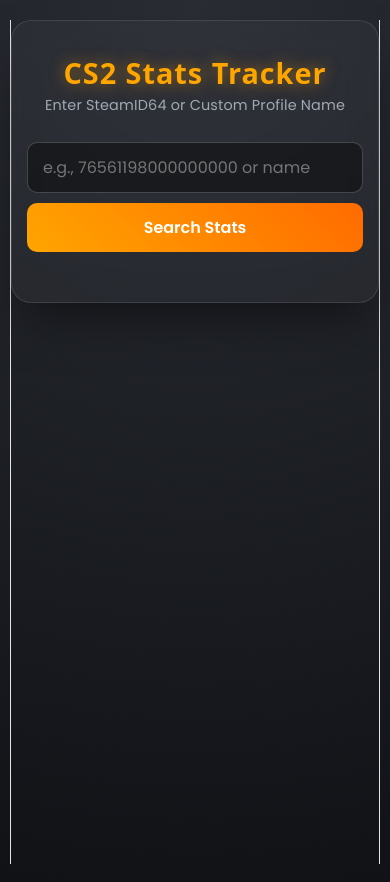
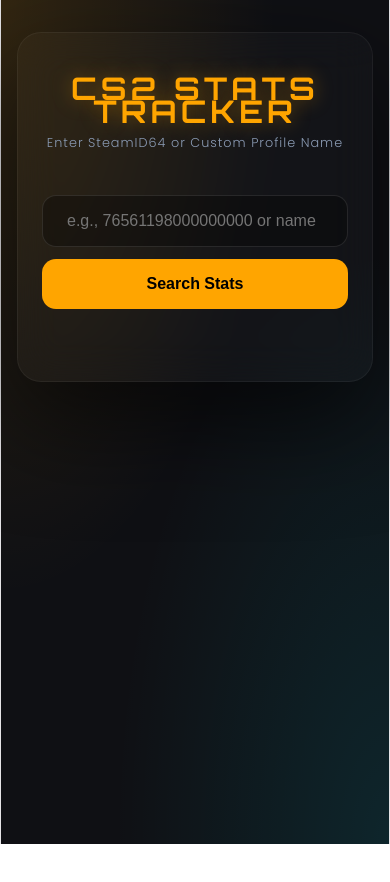
Before and after one commit to vthish/CS2-stats-tracker, a React (Vite) app: page / in a window 390 px wide. After the commit the page ends 844 px from the top, so only its background shows below. Built offline with nearby package versions, Linux system fonts and the light colour scheme.

Commit message:
UI: Improved mobile responsiveness and refined grid layout new

```diff
--- a/src/App.css
+++ b/src/App.css
@@ -1,169 +1,172 @@
-@import url('https://fonts.googleapis.com/css2?family=Poppins:wght@400;600;800&display=swap');
+@import url('https://fonts.googleapis.com/css2?family=Orbitron:wght@400;700&family=Poppins:wght@300;400;600&display=swap');
 
 * {
   box-sizing: border-box;
   margin: 0;
   padding: 0;
-  font-family: 'Poppins', sans-serif;
 }
 
 body {
-  background: radial-gradient(circle at top, #2a2d34 0%, #101216 100%);
+  background: #0f1014;
+  background-image:
+    radial-gradient(at 0% 0%, rgba(255, 165, 0, 0.15) 0px, transparent 50%),
+    radial-gradient(at 100% 100%, rgba(0, 229, 255, 0.1) 0px, transparent 50%);
   color: #ffffff;
   min-height: 100vh;
   display: flex;
   justify-content: center;
   align-items: flex-start;
-  padding: 20px 10px;
+  font-family: 'Poppins', sans-serif;
+  overflow-x: hidden;
 }
 
 .app-wrapper {
   width: 100%;
-  max-width: 1000px;
+  padding: 2rem 1rem;
   display: flex;
   justify-content: center;
+  animation: fadeIn 0.8s ease-in;
 }
 
 .app-container {
-  background: rgba(255, 255, 255, 0.03);
-  backdrop-filter: blur(15px);
-  border: 1px solid rgba(255, 255, 255, 0.1);
-  border-radius: 20px;
-  padding: 30px 20px;
   width: 100%;
-  box-shadow: 0 25px 50px -12px rgba(0, 0, 0, 0.5);
-  text-align: center;
+  max-width: 1100px;
+  background: rgba(255, 255, 255, 0.02);
+  backdrop-filter: blur(20px);
+  -webkit-backdrop-filter: blur(20px);
+  border: 1px solid rgba(255, 255, 255, 0.05);
+  border-radius: 24px;
+  padding: clamp(1.5rem, 5vw, 3.5rem);
+  box-shadow: 0 40px 100px rgba(0, 0, 0, 0.6);
+  transition: transform 0.3s ease;
 }
 
 .title-glow {
-  font-size: clamp(1.8rem, 5vw, 3rem); /* Responsive font size */
-  font-weight: 800;
+  font-family: 'Orbitron', sans-serif;
+  font-size: clamp(1.5rem, 8vw, 3.5rem);
+  font-weight: 700;
   color: #ffa500;
-  text-shadow: 0 0 15px rgba(255, 165, 0, 0.5);
-  margin-bottom: 10px;
-  letter-spacing: 1px;
+  text-transform: uppercase;
+  letter-spacing: 4px;
+  margin-bottom: 0.5rem;
+  text-shadow: 0 0 20px rgba(255, 165, 0, 0.4);
 }
 
 .subtitle {
-  color: #a0aab2;
-  margin-bottom: 25px;
-  font-size: clamp(0.9rem, 2vw, 1.1rem);
+  color: #8b9bb4;
+  font-size: clamp(0.8rem, 2.5vw, 1rem);
+  margin-bottom: 2.5rem;
+  font-weight: 300;
+  letter-spacing: 1px;
 }
 
 .search-box {
   display: flex;
-  flex-direction: row;
-  gap: 10px;
-  justify-content: center;
-  margin-bottom: 30px;
-  flex-wrap: wrap; /* Wraps on mobile */
+  gap: 12px;
+  margin-bottom: 3rem;
+  width: 100%;
+  max-width: 700px;
+  margin-left: auto;
+  margin-right: auto;
 }
 
 .search-box input {
-  padding: 12px 15px;
+  flex: 2;
+  padding: 1rem 1.5rem;
+  background: rgba(0, 0, 0, 0.3);
+  border: 1px solid rgba(255, 255, 255, 0.1);
+  border-radius: 14px;
+  color: white;
   font-size: 1rem;
-  border-radius: 10px;
-  border: 1px solid rgba(255, 255, 255, 0.2);
-  background: rgba(0, 0, 0, 0.4);
-  color: white;
-  flex: 1;
-  min-width: 250px; /* Ensures it doesn't get too small */
+  transition: all 0.3s ease;
+}
+
+.search-box input:focus {
   outline: none;
-  transition: border-color 0.3s ease;
+  border-color: #ffa500;
+  box-shadow: 0 0 15px rgba(255, 165, 0, 0.2);
 }
 
 .search-box button {
-  padding: 12px 25px;
+  flex: 1;
+  padding: 1rem;
+  background: #ffa500;
+  border: none;
+  border-radius: 14px;
+  color: #000;
+  font-weight: 700;
   font-size: 1rem;
-  font-weight: 600;
-  border-radius: 10px;
-  border: none;
-  background: linear-gradient(45deg, #ffa500, #ff6b00);
-  color: white;
   cursor: pointer;
-  transition: all 0.3s ease;
-  width: auto;
+  transition: all 0.3s cubic-bezier(0.175, 0.885, 0.32, 1.275);
 }
 
 .search-box button:hover:not(:disabled) {
-  transform: translateY(-2px);
-  box-shadow: 0 8px 15px rgba(255, 165, 0, 0.3);
-}
-
-.stats-container h2 {
-  margin-bottom: 20px;
-  color: #e2e8f0;
-  font-size: 1.4rem;
-  border-bottom: 2px solid rgba(255, 165, 0, 0.3);
-  padding-bottom: 8px;
-  display: inline-block;
+  transform: scale(1.05);
+  background: #ffb732;
+  box-shadow: 0 0 25px rgba(255, 165, 0, 0.5);
 }
 
 .stats-grid {
   display: grid;
-  /* Adjust columns based on screen size */
-  grid-template-columns: repeat(auto-fill, minmax(160px, 1fr));
-  gap: 15px;
-  margin-top: 20px;
+  grid-template-columns: repeat(auto-fit, minmax(min(100%, 220px), 1fr));
+  gap: 1.5rem;
+  margin-top: 2rem;
 }
 
 .stat-card {
-  background: rgba(20, 22, 28, 0.8);
-  padding: 15px;
-  border-radius: 12px;
-  border-left: 3px solid #ffa500;
-  text-align: left;
-  transition: all 0.3s ease;
+  background: linear-gradient(145deg, rgba(255, 255, 255, 0.05) 0%, rgba(255, 255, 255, 0.01) 100%);
+  padding: 1.5rem;
+  border-radius: 18px;
+  border: 1px solid rgba(255, 255, 255, 0.05);
+  position: relative;
+  overflow: hidden;
+  transition: all 0.4s ease;
+  display: flex;
+  flex-direction: column;
+  align-items: flex-start;
+}
+
+.stat-card::before {
+  content: '';
+  position: absolute;
+  top: 0;
+  left: 0;
+  width: 4px;
+  height: 100%;
+  background: #ffa500;
+  transition: width 0.3s ease;
 }
 
 .stat-card:hover {
-  background: rgba(30, 35, 45, 0.9);
-  border-left-color: #00e5ff;
+  transform: translateY(-10px);
+  border-color: rgba(255, 165, 0, 0.3);
+  background: rgba(255, 255, 255, 0.08);
+}
+
+.stat-card:hover::before {
+  width: 100%;
+  opacity: 0.05;
 }
 
 .stat-name {
   font-size: 0.75rem;
-  color: #8b9bb4;
+  color: #ffa500;
+  font-weight: 600;
   text-transform: uppercase;
-  letter-spacing: 0.5px;
-  display: block;
-  margin-bottom: 5px;
+  margin-bottom: 0.5rem;
+  letter-spacing: 1.5px;
 }
 
 .stat-value {
-  font-size: 1.4rem;
-  font-weight: 800;
-  color: #ffffff;
+  font-family: 'Orbitron', sans-serif;
+  font-size: 1.8rem;
+  font-weight: 700;
+  color: #fff;
 }
 
-.loader {
-  border: 3px solid rgba(255, 255, 255, 0.1);
-  border-top: 3px solid #ffa500;
-  border-radius: 50%;
-  width: 30px;
-  height: 30px;
-  animation: spin 1s linear infinite;
-  margin: 20px auto;
-}
-
-@keyframes spin {
-  0% { transform: rotate(0deg); }
-  100% { transform: rotate(360deg); }
-}
-
-/* Mobile Specific Adjustments */
 @media (max-width: 600px) {
-  .app-container {
-    padding: 20px 15px;
-  }
-
   .search-box {
     flex-direction: column;
-  }
-
-  .search-box input {
-    width: 100%;
-    min-width: unset;
   }
 
   .search-box button {
@@ -171,21 +174,37 @@
   }
 
   .stats-grid {
-    grid-template-columns: repeat(2, 1fr); /* 2 columns on mobile */
-    gap: 10px;
+    grid-template-columns: repeat(auto-fit, minmax(140px, 1fr));
+    gap: 1rem;
+  }
+
+  .stat-card {
+    padding: 1rem;
   }
 
   .stat-value {
-    font-size: 1.2rem;
+    font-size: 1.4rem;
   }
 }
 
-/* Animation for stats appearing */
-.fade-in {
-  animation: fadeIn 0.5s ease forwards;
+@keyframes fadeIn {
+  from { opacity: 0; transform: translateY(20px); }
+  to { opacity: 1; transform: translateY(0); }
 }
 
-@keyframes fadeIn {
-  from { opacity: 0; transform: translateY(10px); }
-  to { opacity: 1; transform: translateY(0); }
+.loader {
+  width: 48px;
+  height: 48px;
+  border: 5px solid #FFF;
+  border-bottom-color: #ffa500;
+  border-radius: 50%;
+  display: inline-block;
+  box-sizing: border-box;
+  animation: rotation 1s linear infinite;
+  margin: 2rem auto;
 }
+
+@keyframes rotation {
+  0% { transform: rotate(0deg); }
+  100% { transform: rotate(360deg); }
+}
```
